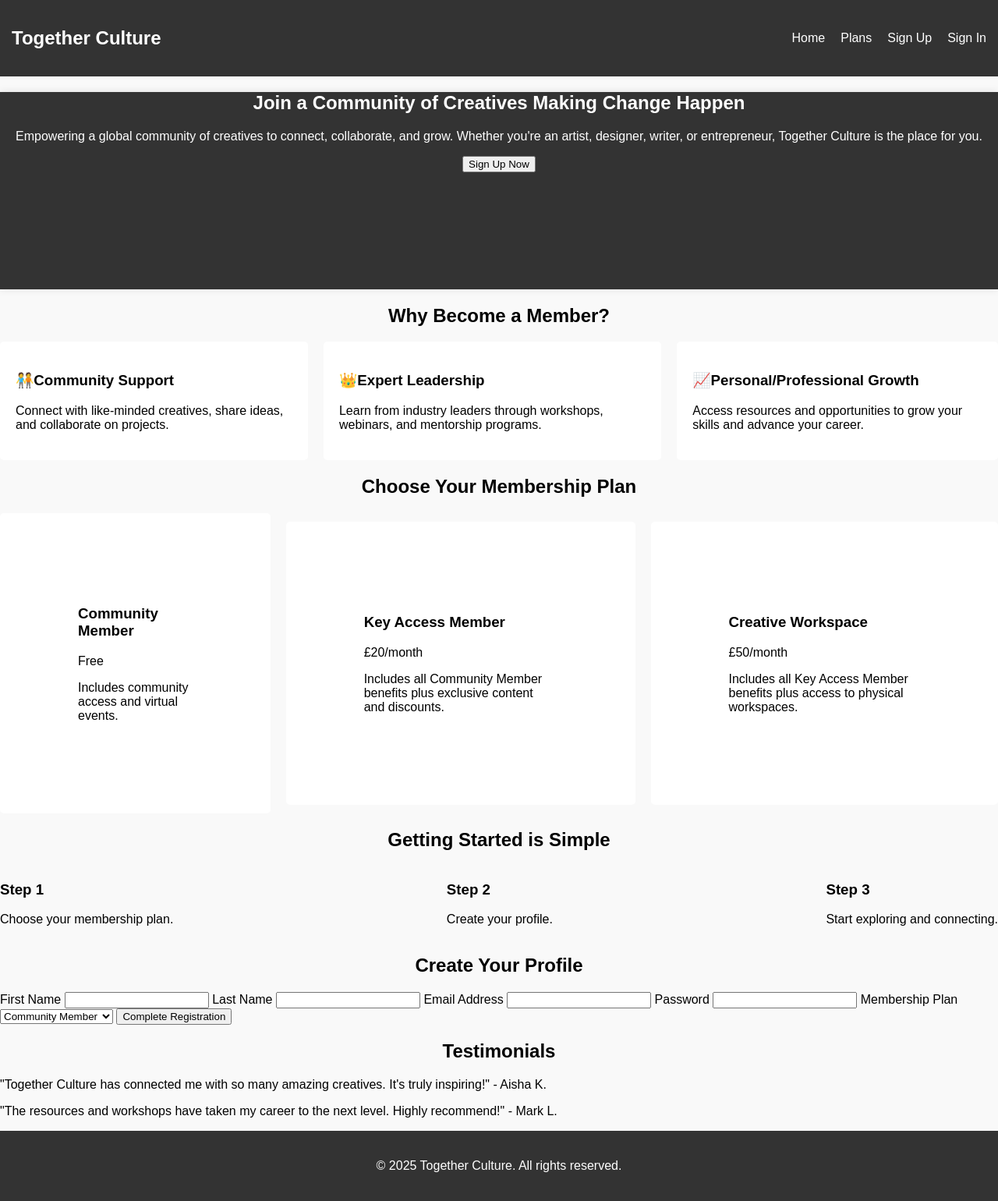
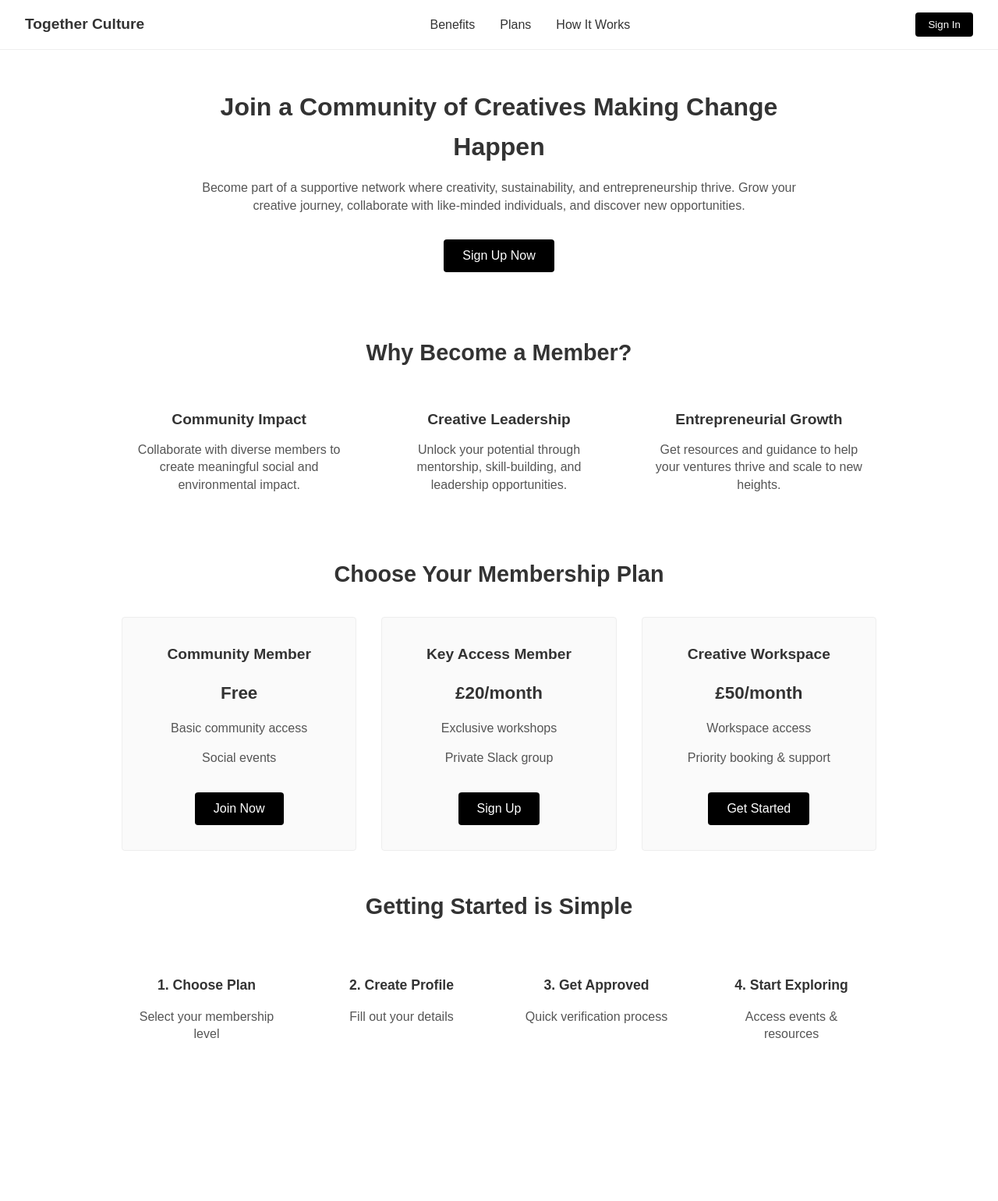
Before and after one commit to srinivasdattu/Together-Culture, a Django app: page /membership.html/ in a window 1280 px wide. Shown: the whole page at 78% size. After the commit the page ends 1331 px from the top, so only its background shows below. Run offline with Django 5.2, Linux system fonts and the light colour scheme.

Commit message:
Update membership.html

```diff
--- a/templates/membership.html
+++ b/templates/membership.html
@@ -1,124 +1,345 @@
 <!DOCTYPE html>
 <html lang="en">
 <head>
-    <meta charset="UTF-8">
-    <meta name="viewport" content="width=device-width, initial-scale=1.0">
-    <title>Together Culture</title>
-    {% load static %}
-    <link rel="stylesheet" href="{%static 'css/membership.css'%}">
+  <meta charset="UTF-8" />
+  <meta name="viewport" content="width=device-width, initial-scale=1.0"/>
+  <title>Join a Community of Creatives</title>
+  <style>
+    /* Global Reset & Basic Styles */
+    * {
+      margin: 0;
+      padding: 0;
+      box-sizing: border-box;
+      font-family: Arial, sans-serif;
+    }
+    body {
+      color: #333;
+      background-color: #fff;
+      line-height: 1.6;
+    }
+    a {
+      text-decoration: none;
+      color: inherit;
+    }
+    ul {
+      list-style: none;
+    }
+    h1, h2, h3, h4, h5, h6 {
+      font-weight: 600;
+      margin-bottom: 0.5rem;
+    }
+    p {
+      margin-bottom: 1rem;
+    }
+    button {
+      cursor: pointer;
+    }
+
+    /* Header */
+    header {
+      display: flex;
+      align-items: center;
+      justify-content: space-between;
+      padding: 1rem 2rem;
+      border-bottom: 1px solid #eee;
+    }
+    .logo {
+      font-size: 1.2rem;
+      font-weight: bold;
+    }
+    .nav-links {
+      display: flex;
+      align-items: center;
+      gap: 2rem;
+    }
+    .nav-links a {
+      color: #333;
+      font-weight: 500;
+      transition: color 0.2s;
+    }
+    .nav-links a:hover {
+      color: #666;
+    }
+    .sign-in-btn {
+      background-color: #000;
+      color: #fff;
+      padding: 0.5rem 1rem;
+      border-radius: 4px;
+      border: none;
+      transition: background-color 0.2s;
+    }
+    .sign-in-btn:hover {
+      background-color: #333;
+    }
+
+    /* Hero Section */
+    .hero {
+      text-align: center;
+      padding: 3rem 1rem;
+      max-width: 800px;
+      margin: 0 auto;
+    }
+    .hero h1 {
+      font-size: 2rem;
+      margin-bottom: 1rem;
+    }
+    .hero p {
+      color: #555;
+      margin-bottom: 2rem;
+      line-height: 1.4;
+    }
+    .hero button {
+      background-color: #000;
+      color: #fff;
+      border: none;
+      padding: 0.75rem 1.5rem;
+      border-radius: 4px;
+      font-size: 1rem;
+      transition: background-color 0.2s;
+    }
+    .hero button:hover {
+      background-color: #333;
+    }
+
+    /* Why Become a Member Section */
+    .why-member {
+      max-width: 1000px;
+      margin: 2rem auto;
+      padding: 0 1rem;
+    }
+    .why-member h2 {
+      text-align: center;
+      margin-bottom: 2rem;
+      font-size: 1.8rem;
+    }
+    .why-features {
+      display: flex;
+      flex-wrap: wrap;
+      gap: 2rem;
+      justify-content: center;
+    }
+    .feature {
+      flex: 1 1 250px;
+      min-width: 250px;
+      text-align: center;
+      padding: 1rem;
+    }
+    .feature h3 {
+      margin-bottom: 0.75rem;
+      font-size: 1.2rem;
+    }
+    .feature p {
+      color: #555;
+      line-height: 1.4;
+    }
+
+    /* Membership Plans Section */
+    .membership-plans {
+      max-width: 1000px;
+      margin: 3rem auto;
+      padding: 0 1rem;
+    }
+    .membership-plans h2 {
+      text-align: center;
+      margin-bottom: 2rem;
+      font-size: 1.8rem;
+    }
+    .plans {
+      display: flex;
+      flex-wrap: wrap;
+      gap: 2rem;
+      justify-content: center;
+    }
+    .plan {
+      flex: 1 1 280px;
+      min-width: 280px;
+      background-color: #fafafa;
+      border: 1px solid #eee;
+      border-radius: 4px;
+      padding: 2rem;
+      text-align: center;
+    }
+    .plan h3 {
+      font-size: 1.2rem;
+      margin-bottom: 1rem;
+    }
+    .plan p {
+      color: #555;
+      margin-bottom: 1rem;
+      line-height: 1.4;
+    }
+    .plan-price {
+      font-size: 1.4rem;
+      font-weight: bold;
+      margin-bottom: 1rem;
+    }
+    .plan button {
+      background-color: #000;
+      color: #fff;
+      border: none;
+      padding: 0.75rem 1.5rem;
+      border-radius: 4px;
+      font-size: 1rem;
+      transition: background-color 0.2s;
+      margin-top: 1rem;
+    }
+    .plan button:hover {
+      background-color: #333;
+    }
+
+    /* Getting Started Section */
+    .getting-started {
+      max-width: 1000px;
+      margin: 3rem auto;
+      padding: 0 1rem;
+      text-align: center;
+    }
+    .getting-started h2 {
+      margin-bottom: 2rem;
+      font-size: 1.8rem;
+    }
+    .steps {
+      display: flex;
+      flex-wrap: wrap;
+      gap: 2rem;
+      justify-content: center;
+    }
+    .step {
+      flex: 1 1 200px;
+      min-width: 200px;
+      text-align: center;
+      padding: 1rem;
+    }
+    .step h3 {
+      margin: 1rem 0;
+      font-size: 1.1rem;
+    }
+    .step p {
+      color: #555;
+      line-height: 1.4;
+    }
+
+    /* Responsive Adjustments */
+    @media (max-width: 768px) {
+      .why-features,
+      .plans,
+      .steps {
+        flex-direction: column;
+        align-items: center;
+      }
+    }
+  </style>
 </head>
 <body>
+
+  <!-- Header -->
   <header>
-
+    <div class="logo">Together Culture</div>
     <nav>
-            <h1><b>Together Culture</b></h1>
-            <ul>
-                <li><a href="#">Home</a></li>
+      <ul class="nav-links">
+        <li><a href="#">Benefits</a></li>
         <li><a href="#">Plans</a></li>
-                <li><a href="#">Sign Up</a></li>
-                <li><a href="#">Sign In</a></li>
+        <li><a href="#">How It Works</a></li>
       </ul>
     </nav>
+    <!-- Sign In button now redirects to the sign-in URL -->
+    <a href="{% url 'signin' %}">
+      <button class="sign-in-btn">Sign In</button>
+    </a>
   </header>
-    <main>
+
+  <!-- Hero Section -->
   <section class="hero">
     <h1>Join a Community of Creatives Making Change Happen</h1>
-            <p>Empowering a global community of creatives to connect, collaborate, and grow. Whether you're an artist, designer, writer, or entrepreneur, Together Culture is the place for you.</p>
+    <p>
+      Become part of a supportive network where creativity, sustainability,
+      and entrepreneurship thrive. Grow your creative journey, collaborate
+      with like-minded individuals, and discover new opportunities.
+    </p>
+    <!-- Sign Up Now button redirects to create profile page -->
+    <a href="{% url 'create_profile' %}">
       <button>Sign Up Now</button>
+    </a>
   </section>
-        <section class="why-join">
+
+  <!-- Why Become a Member? -->
+  <section class="why-member">
     <h2>Why Become a Member?</h2>
-            <div class="benefits">
-                <article class="benefit">
-                    <h3>🧑‍🤝‍🧑Community Support</h3>
-                    <p>Connect with like-minded creatives, share ideas, and collaborate on projects.</p>
-                </article>
-                <article class="benefit">
-                    <h3>👑Expert Leadership</h3>
-                    <p>Learn from industry leaders through workshops, webinars, and mentorship programs.</p>
-                </article>
-                <article class="benefit">
-                    <h3>📈Personal/Professional Growth</h3>
-                    <p>Access resources and opportunities to grow your skills and advance your career.</p>
-                </article>
+    <div class="why-features">
+      <div class="feature">
+        <h3>Community Impact</h3>
+        <p>Collaborate with diverse members to create meaningful social and environmental impact.</p>
+      </div>
+      <div class="feature">
+        <h3>Creative Leadership</h3>
+        <p>Unlock your potential through mentorship, skill-building, and leadership opportunities.</p>
+      </div>
+      <div class="feature">
+        <h3>Entrepreneurial Growth</h3>
+        <p>Get resources and guidance to help your ventures thrive and scale to new heights.</p>
+      </div>
     </div>
   </section>
+
+  <!-- Membership Plans -->
   <section class="membership-plans">
     <h2>Choose Your Membership Plan</h2>
     <div class="plans">
-                <article class="plan">
+      <div class="plan">
         <h3>Community Member</h3>
-                    <p>Free</p>
-                    <p>Includes community access and virtual events.</p>
-                </article>
-                <article class="plan">
+        <div class="plan-price">Free</div>
+        <p>Basic community access</p>
+        <p>Social events</p>
+        <!-- Join Now button redirects to create profile page -->
+        <a href="{% url 'create_profile' %}">
+          <button>Join Now</button>
+        </a>
+      </div>
+      <div class="plan">
         <h3>Key Access Member</h3>
-                    <p>£20/month</p>
-                    <p>Includes all Community Member benefits plus exclusive content and discounts.</p>
-                </article>
-                <article class="plan">
+        <div class="plan-price">£20/month</div>
+        <p>Exclusive workshops</p>
+        <p>Private Slack group</p>
+        <!-- Sign Up button redirects to create profile page -->
+        <a href="{% url 'create_profile' %}">
+          <button>Sign Up</button>
+        </a>
+      </div>
+      <div class="plan">
         <h3>Creative Workspace</h3>
-                    <p>£50/month</p>
-                    <p>Includes all Key Access Member benefits plus access to physical workspaces.</p>
-                </article>
+        <div class="plan-price">£50/month</div>
+        <p>Workspace access</p>
+        <p>Priority booking &amp; support</p>
+        <!-- Get Started button redirects to create profile page -->
+        <a href="{% url 'create_profile' %}">
+          <button>Get Started</button>
+        </a>
+      </div>
     </div>
   </section>
+
+  <!-- Getting Started Section -->
   <section class="getting-started">
     <h2>Getting Started is Simple</h2>
     <div class="steps">
-                <article>
-                    <h3>Step 1</h3>
-                    <p>Choose your membership plan.</p>
-                </article>
-                <article>
-                    <h3>Step 2</h3>
-                    <p>Create your profile.</p>
-                </article>
-                <article>
-                    <h3>Step 3</h3>
-                    <p>Start exploring and connecting.</p>
-                </article>
+      <div class="step">
+        <h3>1. Choose Plan</h3>
+        <p>Select your membership level</p>
+      </div>
+      <div class="step">
+        <h3>2. Create Profile</h3>
+        <p>Fill out your details</p>
+      </div>
+      <div class="step">
+        <h3>3. Get Approved</h3>
+        <p>Quick verification process</p>
+      </div>
+      <div class="step">
+        <h3>4. Start Exploring</h3>
+        <p>Access events &amp; resources</p>
+      </div>
     </div>
   </section>
-        <section class="create-profile">
-            <h2>Create Your Profile</h2>
-            <div class="login">
-            <form action="#" method="post">
-                <label for="first-name">First Name</label>
-                <input type="text" id="first-name" name="first-name">
 
-                <label for="last-name">Last Name</label>
-                <input type="text" id="last-name" name="last-name">
-
-                <label for="email">Email Address</label>
-                <input type="email" id="email" name="email">
-
-                <label for="password">Password</label>
-                <input type="password" id="password" name="password">
-
-                <label for="membership-plan">Membership Plan</label>
-                <select id="membership-plan" name="membership-plan">
-                    <option value="community-member">Community Member</option>
-                    <option value="key-access-member">Key Access Member</option>
-                    <option value="creative-workspace">Creative Workspace</option>
-                </select>
-
-                <button type="submit">Complete Registration</button>
-            </form>
-        </div>
-        </section>
-        <section class="testimonials">
-            <h2>Testimonials</h2>
-            <div class="testimonial">
-                <p>"Together Culture has connected me with so many amazing creatives. It's truly inspiring!" - Aisha K.</p>
-            </div>
-            <div class="testimonial">
-                <p>"The resources and workshops have taken my career to the next level. Highly recommend!" - Mark L.</p>
-            </div>
-        </section>
-    </main>
-    <footer>
-        <p>&copy; 2025 Together Culture. All rights reserved.</p>
-    </footer>
 </body>
 </html>
```
Lines whose indentation alone changed are shown as unchanged.
